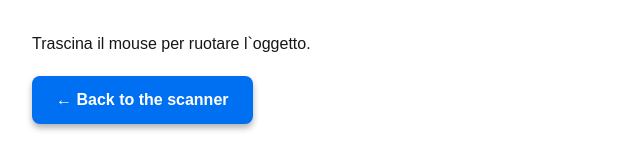
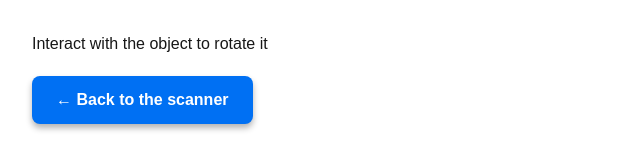
Before and after one commit to Uqido/WebArPlatform, a Next.js app: page /demoModelViewer in a window 1280 px wide. Shown: the top 160 px of the page, without its empty margins (0-640 px from the left). Built offline with nearby package versions, Linux system fonts and the light colour scheme; no server answers.

Commit message:
Fix: interact message

```diff
--- a/src/app/demoModelViewer/page.tsx
+++ b/src/app/demoModelViewer/page.tsx
@@ -4,7 +4,7 @@ import ModelViewer from "../../components/ModelViewer";
 export default function Home() {
   return (
     <main style={{ padding: "2rem", fontFamily: "sans-serif" }}>
-      <p>Trascina il mouse per ruotare l`oggetto.</p>
+      <p>Interact with the object to rotate it</p>
 
       <div style={{ marginBottom: "20px", marginTop: "20px" }}>
         <Link
```
